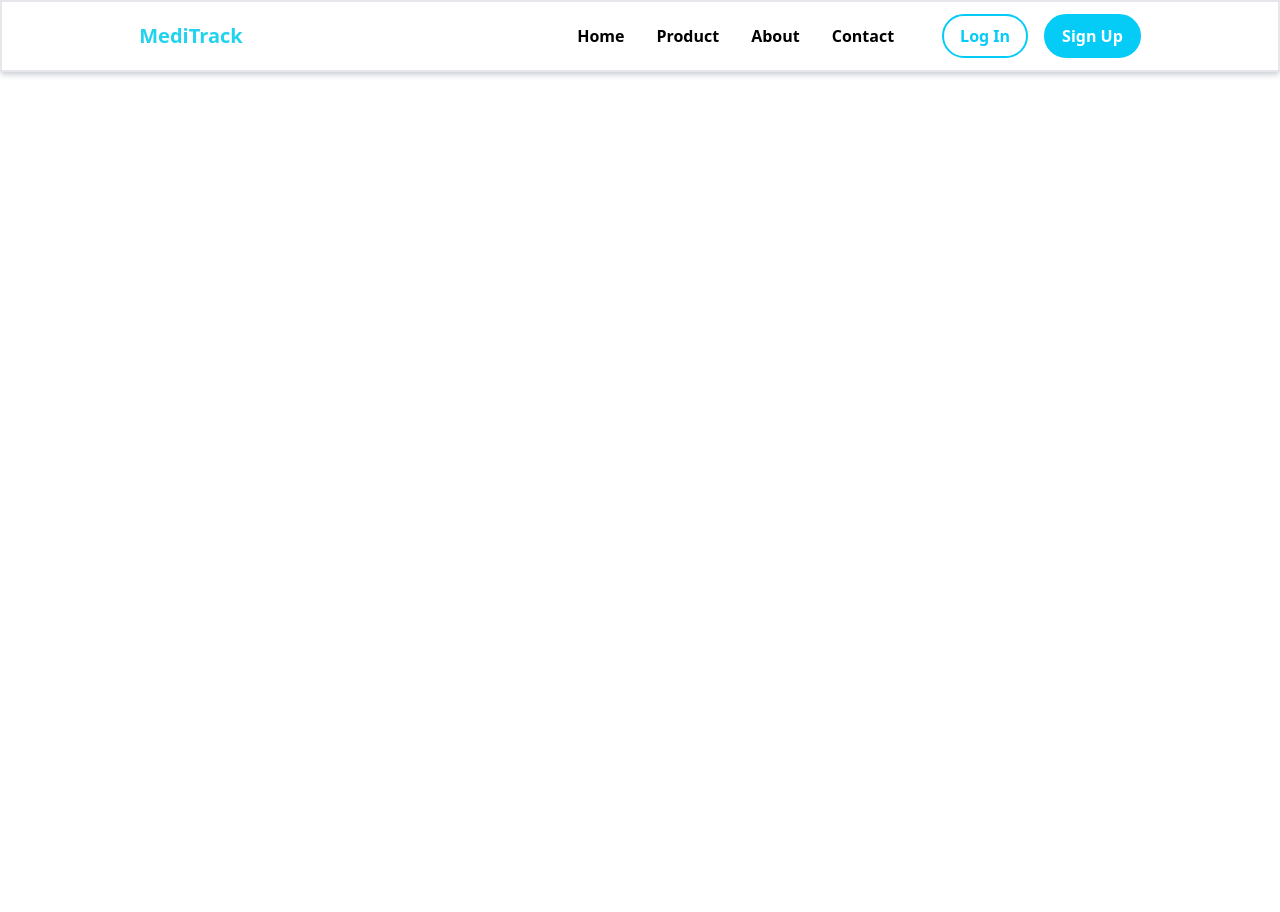
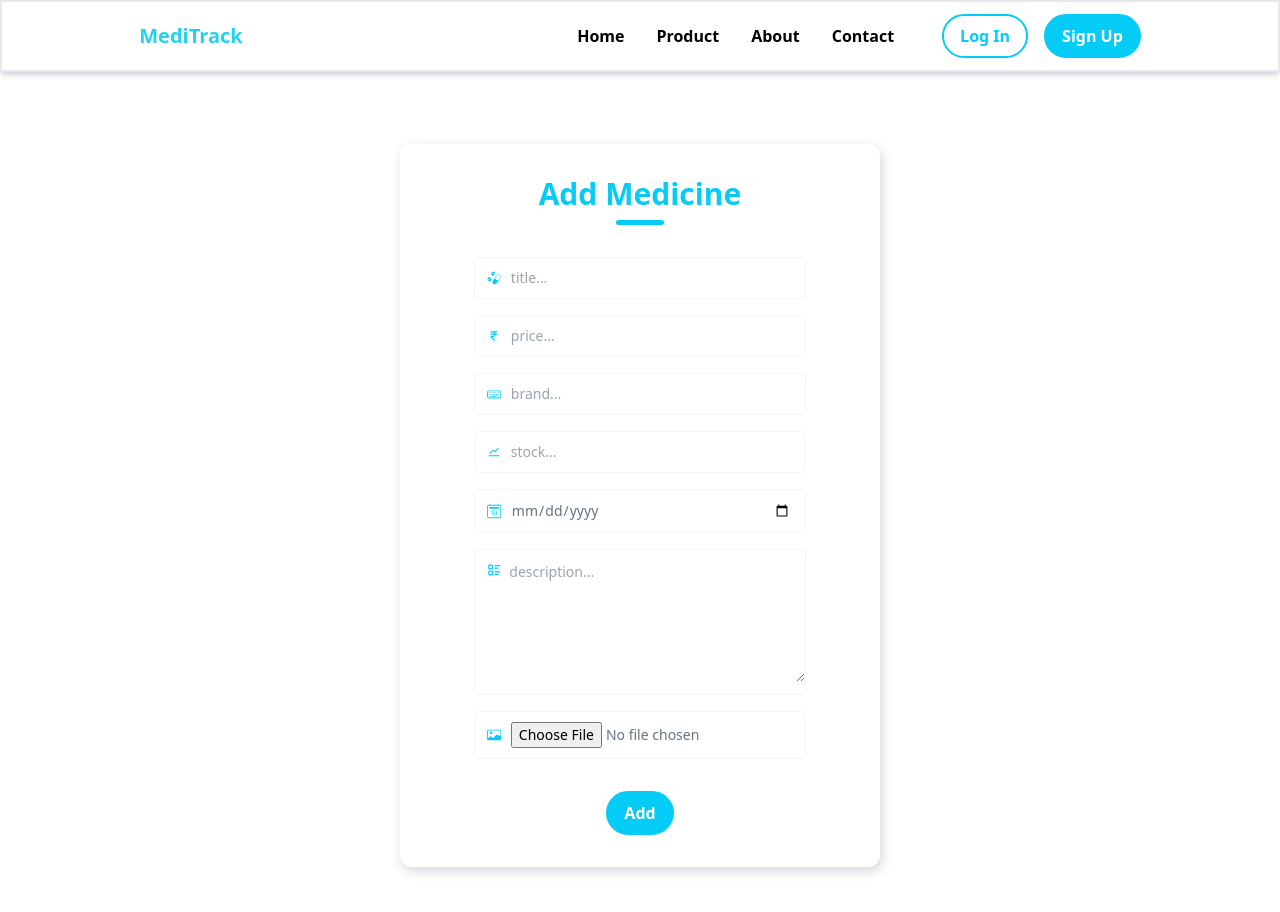
Before and after one commit to Medi-Track/MediTrack, a React (Create React App) app in the folder client/: page /add-medicine in a window 1280 px wide. Shown: the top 912 px of the page. Before the commit the page ends 800 px from the top, so only its background shows below. Built offline with nearby package versions, Linux system fonts and the light colour scheme.

Commit message:
added medicine add apge

```diff
--- a/client/package.json
+++ b/client/package.json
@@ -15,6 +15,7 @@
     "@types/react-dom": "^18.0.10",
     "axios": "^1.3.2",
     "buffer": "^6.0.3",
+    "dotenv": "^16.0.3",
     "quagga": "^0.12.1",
     "react": "^18.2.0",
     "react-barcode": "^1.4.6",
--- a/client/src/App.tsx
+++ b/client/src/App.tsx
@@ -12,6 +12,7 @@ import Login from "./pages/Login";
 import Layout from "./Layout/Layout";
 import AboutUs from "./pages/AboutUs";
 import ContactUs from "./pages/ContactUs";
+import AddMedicine from "./pages/AddMedicine";
 
 function App() {
   return (
@@ -21,14 +22,9 @@ function App() {
           <Routes>
             <Route path="/" element={<Home />} />
             <Route path="/product" element={<Products />} />
-						<Route
-							path="/scanned-medicine"
-							element={<ScannedMedicine />}
-						/>
-						<Route
-							path="/scanned-medicine"
-							element={<ScannedMedicine />}
-						/>
+            <Route path="/scanned-medicine" element={<ScannedMedicine />} />
+            <Route path="/scanned-medicine" element={<ScannedMedicine />} />
+            <Route path="/add-medicine" element={<AddMedicine />} />
             <Route path="/aboutus" element={<AboutUs />} />
             <Route path="/contactus" element={<ContactUs />} />
             <Route path="/signup" element={<SignUp />} />
--- a/client/src/components/input.component.tsx
+++ b/client/src/components/input.component.tsx
@@ -1,4 +1,4 @@
-import React from "react";
+import React, { ReactElement } from "react";
 import { BsFillPhoneFill, BsKeyboard } from "react-icons/bs";
 import { FaRegEnvelope, FaRegUser } from "react-icons/fa";
 import { AiOutlineMessage } from "react-icons/ai";
@@ -11,6 +11,7 @@ interface PROPS_INTERFACE {
   name: string;
   placeholder: string;
   rows?: number;
+  Icon: React.ElementType;
 }
 
 const Input: React.FC<PROPS_INTERFACE> = ({
@@ -20,34 +21,8 @@ const Input: React.FC<PROPS_INTERFACE> = ({
   errorMessage,
   placeholder,
   rows,
+  Icon,
 }) => {
-  let icon = (
-      <BsKeyboard className="text-[color:var(--color-primary)] text-xl  mx-1" />
-    ),
-    message = "Enter details correctly";
-
-  if (name.toLowerCase() === "username") {
-    icon = (
-      <FaRegUser className="text-[color:var(--color-primary)]  mx-1 text-md" />
-    );
-    message = "Username must not be empty.";
-  } else if (name.includes("email")) {
-    icon = (
-      <FaRegEnvelope className="text-[color:var(--color-primary)] text-lg  mx-1" />
-    );
-    message = "Please enter a valid email.";
-  } else if (name.toLowerCase() === "message") {
-    icon = (
-      <AiOutlineMessage className="text-[color:var(--color-primary)]  mx-1 text-xl" />
-    );
-    message = "OTP must not be empty.";
-  } else if (name.toLowerCase().includes("phone")) {
-    icon = (
-      <BsFillPhoneFill className="text-[color:var(--color-primary)]  mx-1 text-xl" />
-    );
-    message = "Phone number must not be empty.";
-  }
-
   const isError = errorMessage !== undefined;
   if (rows) {
     return (
@@ -57,7 +32,7 @@ const Input: React.FC<PROPS_INTERFACE> = ({
             `flex items-centerpx-2 pl-2 py-3 border-[0.12rem] border-gray-100 rounded-md focus-within:border-[color:var(--color-primary)]`
           )}
         >
-            {icon}
+          <Icon className="text-[color:var(--color-primary)]  mx-1 text-md" />
           <textarea
             name={name}
             className={twMerge(
@@ -84,7 +59,7 @@ const Input: React.FC<PROPS_INTERFACE> = ({
           `flex items-center px-2 py-2.5 border-[0.12rem] border-gray-100 rounded-md focus-within:border-[color:var(--color-primary)]`
         )}
       >
-        {icon}
+        <Icon className="text-[color:var(--color-primary)]  mx-1 text-md" />
         <input
           name={name}
           className={twMerge(
--- /dev/null
+++ b/client/src/pages/AddMedicine.tsx
@@ -0,0 +1,129 @@
+import React, { useEffect } from "react";
+import { useForm } from "react-hook-form";
+import { yupResolver } from "@hookform/resolvers/yup";
+import * as yup from "yup";
+import Input from "../components/input.component";
+
+import { GiMedicines } from "react-icons/gi";
+import { BiRupee } from "react-icons/bi";
+import { BsCalendar2Date, BsCardImage, BsKeyboard } from "react-icons/bs";
+import { AiOutlineStock } from "react-icons/ai";
+import { TbListDetails } from "react-icons/tb";
+
+const schema = yup.object().shape({
+  title: yup.string().required(),
+  price: yup.number().required(),
+  brand: yup.string().required(),
+  stock: yup.number().required(),
+  expiring_date: yup.date().required(),
+  dec: yup.string().required(),
+  img: yup.mixed(),
+});
+
+const AddMedicine = () => {
+  const {
+    register,
+    handleSubmit,
+    reset,
+    formState: { errors },
+  } = useForm({ resolver: yupResolver(schema) });
+
+  const submitForm = (data: object) => {
+    console.log(data);
+    reset();
+  };
+
+  return (
+    <div className="mt-28 sm:mt-32 mx-auto md:mt-36 bg-[color:var(--main-color)] shadow-[2px_4px_12px_rgba(0,0,0,0.2)] max-w-[480px] md:mx-auto shadow-[color:var(--shadow-color)] rounded-xl p-8">
+      <form
+        action=""
+        className="w-4/5 mx-auto"
+        onSubmit={handleSubmit(submitForm)}
+      >
+        <div className="flex flex-col items-center justify-center header">
+          <h1 className="text-[color:var(--color-primary)] text-3xl font-semibold mb-2 text-center">
+            {"Add Medicine"}
+          </h1>
+          <div className="h-[0.30rem] w-12 bg-[color:var(--color-primary)] rounded-full"></div>
+        </div>
+
+        <div className="flex flex-col gap-4 mt-8">
+          <Input
+            Icon={GiMedicines}
+            register={register}
+            type="text"
+            name="title"
+            placeholder="title..."
+            errorMessage={errors.email?.message as string}
+          />
+
+          <Input
+            Icon={BiRupee}
+            register={register}
+            type="number"
+            name="price"
+            placeholder="price..."
+            errorMessage={errors.email?.message as string}
+          />
+
+          <Input
+            Icon={BsKeyboard}
+            register={register}
+            type="text"
+            name="brand"
+            placeholder="brand..."
+            errorMessage={errors.password?.message as string}
+          />
+
+          <Input
+            Icon={AiOutlineStock}
+            register={register}
+            type="number"
+            name="stock"
+            placeholder="stock..."
+            errorMessage={errors.password?.message as string}
+          />
+
+          <Input
+            Icon={BsCalendar2Date}
+            register={register}
+            type="date"
+            name="expiring_date"
+            placeholder="expiry..."
+            errorMessage={errors.password?.message as string}
+          />
+
+          <Input
+            Icon={TbListDetails}
+            register={register}
+            type="text"
+            name="dec"
+            placeholder="description..."
+            errorMessage={errors.password?.message as string}
+            rows={6}
+          />
+
+          <Input
+            Icon={BsCardImage}
+            register={register}
+            type="file"
+            name="img"
+            placeholder="description..."
+            errorMessage={errors.password?.message as string}
+          />
+        </div>
+
+        <div className="flex justify-around mt-8 footer">
+          <button
+            type="submit"
+            className="px-4 py-2 border-2 border-[color:var(--color-primary)] bg-[color:var(--color-primary)] text-white rounded-full font-semibold hover:bg-white hover:text-[color:var(--color-primary)]"
+          >
+            Add
+          </button>
+        </div>
+      </form>
+    </div>
+  );
+};
+
+export default AddMedicine;
--- a/client/src/pages/ContactUs.tsx
+++ b/client/src/pages/ContactUs.tsx
@@ -13,6 +13,9 @@ import { yupResolver } from "@hookform/resolvers/yup";
 import * as yup from "yup";
 import { twMerge } from "tailwind-merge";
 import Input from "../components/input.component";
+import { FaRegUser } from "react-icons/fa";
+import { HiOutlineMail } from "react-icons/hi";
+import { AiOutlineMessage } from "react-icons/ai";
 
 const schema = yup.object().shape({
   username: yup.string().required(),
@@ -136,6 +139,7 @@ const ContactUs = () => {
           >
             <div className="flex flex-col gap-8 body">
               <Input
+                Icon={FaRegUser}
                 register={register}
                 type="text"
                 name="username"
@@ -143,6 +147,7 @@ const ContactUs = () => {
                 errorMessage={errors.username?.message as string}
               />
               <Input
+                Icon={HiOutlineMail}
                 register={register}
                 type="text"
                 name="email"
@@ -150,6 +155,7 @@ const ContactUs = () => {
                 errorMessage={errors.email?.message as string}
               />
               <Input
+                Icon={AiOutlineMessage}
                 register={register}
                 type="text"
                 name="message"
--- a/client/src/pages/Login.tsx
+++ b/client/src/pages/Login.tsx
@@ -3,6 +3,9 @@ import { useForm } from "react-hook-form";
 import { yupResolver } from "@hookform/resolvers/yup";
 import * as yup from "yup";
 import Input from "../components/input.component";
+
+import { FaRegUser } from "react-icons/fa";
+import { CgPassword } from "react-icons/cg";
 
 const schema = yup.object().shape({
   email: yup.string().email().required(),
@@ -36,6 +39,7 @@ const LogIn = () => {
 
         <div className="flex flex-col gap-4 mt-8">
           <Input
+            Icon={FaRegUser}
             register={register}
             type="text"
             name="email"
@@ -44,13 +48,13 @@ const LogIn = () => {
           />
 
           <Input
+          Icon={CgPassword}
             register={register}
             type="password"
             name="password"
             placeholder="password..."
             errorMessage={errors.password?.message as string}
           />
-
         </div>
 
         <div className="flex justify-around mt-8 footer">
--- a/client/src/pages/Products.tsx
+++ b/client/src/pages/Products.tsx
@@ -11,7 +11,6 @@ import { Product } from "../types";
 
 const Products = () => {
 	const products = useSelector((state: RootState) => state.product.items);
-
 	const dispatch = useDispatch();
 	const getProducts = async () => {
 		try {
--- a/client/src/pages/SignUp.tsx
+++ b/client/src/pages/SignUp.tsx
@@ -3,8 +3,12 @@ import { useForm } from "react-hook-form";
 import { yupResolver } from "@hookform/resolvers/yup";
 import * as yup from "yup";
 import Input from "../components/input.component";
+import { FaRegUser } from "react-icons/fa";
+import { HiOutlineMail } from "react-icons/hi";
+import { CgPassword } from "react-icons/cg";
 
 const schema = yup.object().shape({
+  username: yup.string().required(),
   email: yup.string().email().required(),
   password: yup.string().required(),
 });
@@ -36,6 +40,7 @@ const SignUp = () => {
 
         <div className="flex flex-col gap-4 mt-8">
           <Input
+            Icon={FaRegUser}
             register={register}
             type="text"
             name="username"
@@ -43,6 +48,7 @@ const SignUp = () => {
             errorMessage={errors.email?.message as string}
           />
           <Input
+            Icon={HiOutlineMail}
             register={register}
             type="text"
             name="email"
@@ -51,6 +57,7 @@ const SignUp = () => {
           />
 
           <Input
+            Icon={CgPassword}
             register={register}
             type="password"
             name="password"
```
Also changed, not shown: 2 other files (tests, documents, lock files or other folders). Lines whose indentation alone changed are shown as unchanged.
